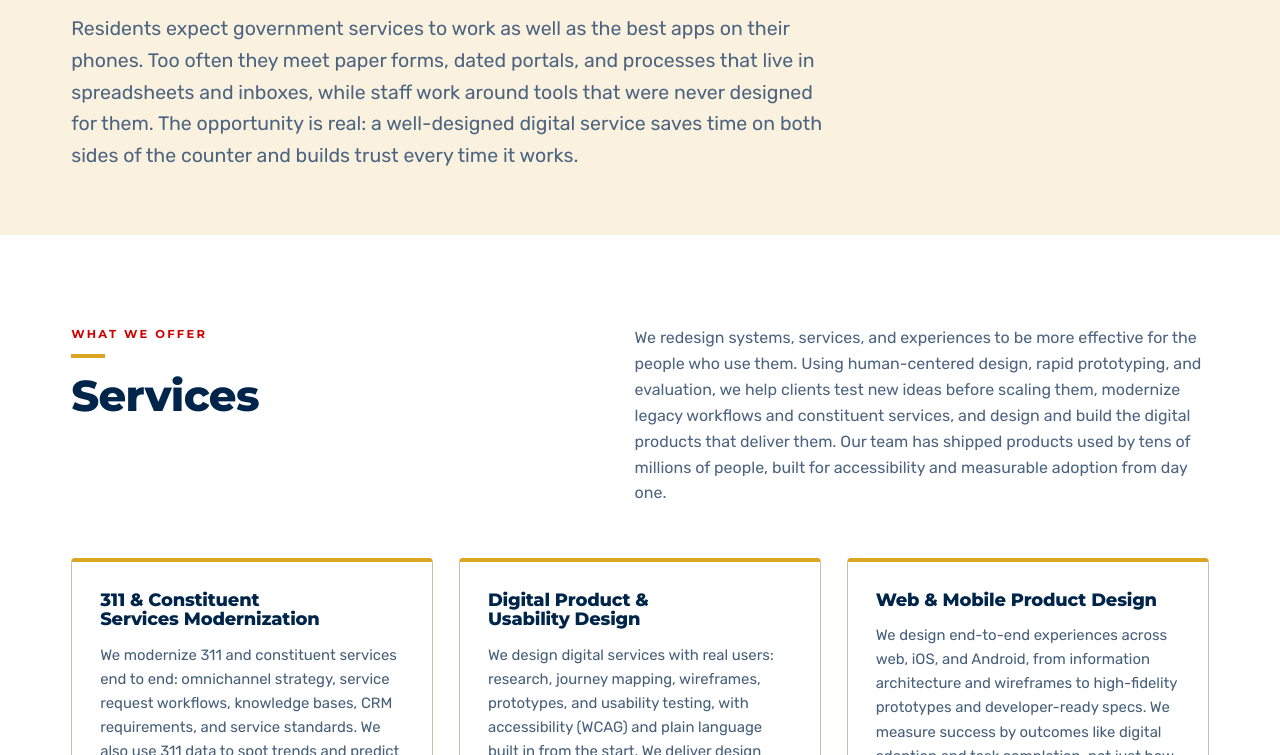
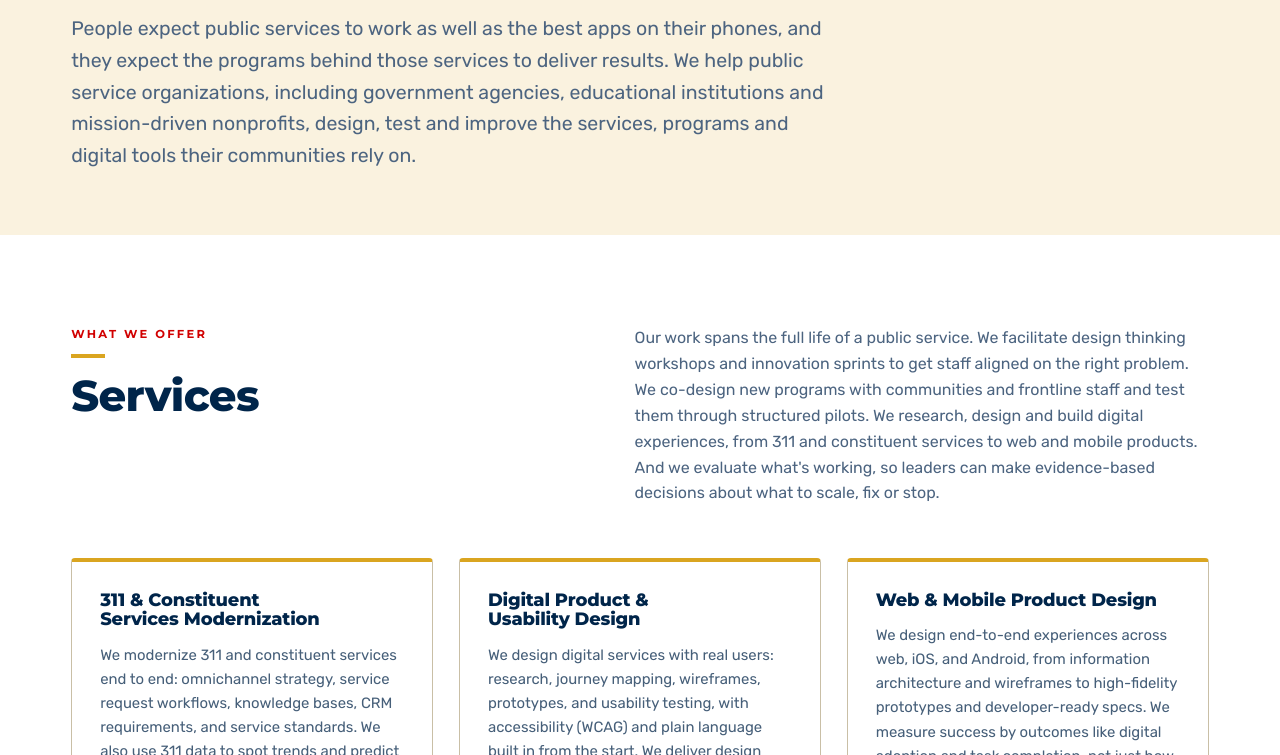
Before and after one commit to fivefights/tmf, a plain HTML site: page what-we-do/innovation-digital-experience/index.html in a window 1280 px wide. Shown: the part 345-1100 px from the top of the page. Drawn offline with Linux system fonts and the light colour scheme.

Commit message:
Innovation & Digital Experience: new intro and What We Offer copy
Client copy for the capability page's opening paragraph and the
paragraph above its service cards.

Co-Authored-By: Claude Opus 5.5 <noreply@anthropic.com>

```diff
--- a/what-we-do/innovation-digital-experience/index.html
+++ b/what-we-do/innovation-digital-experience/index.html
@@ -239,7 +239,7 @@
     <a class="crumb" href="../../what-we-do/"><span class="arw">&larr;</span> What We Do</a>
     <span class="eyebrow">Our Capabilities</span>
     <h1>Innovation &amp; Digital Experience</h1>
-    <p class="lede">Residents expect government services to work as well as the best apps on their phones. Too often they meet paper forms, dated portals, and processes that live in spreadsheets and inboxes, while staff work around tools that were never designed for them. The opportunity is real: a well-designed digital service saves time on both sides of the counter and builds trust every time it works.</p>
+    <p class="lede">People expect public services to work as well as the best apps on their phones, and they expect the programs behind those services to deliver results. We help public service organizations, including government agencies, educational institutions and mission-driven nonprofits, design, test and improve the services, programs and digital tools their communities rely on.</p>
   </div>
 </section>
 
@@ -251,7 +251,7 @@
         <h2>Services</h2>
       </div>
       <div class="body">
-        <p>We redesign systems, services, and experiences to be more effective for the people who use them. Using human-centered design, rapid prototyping, and evaluation, we help clients test new ideas before scaling them, modernize legacy workflows and constituent services, and design and build the digital products that deliver them. Our team has shipped products used by tens of millions of people, built for accessibility and measurable adoption from day one.</p>
+        <p>Our work spans the full life of a public service. We facilitate design thinking workshops and innovation sprints to get staff aligned on the right problem. We co-design new programs with communities and frontline staff and test them through structured pilots. We research, design and build digital experiences, from 311 and constituent services to web and mobile products. And we evaluate what's working, so leaders can make evidence-based decisions about what to scale, fix or stop.</p>
       </div>
     </div>
     <div class="svc-grid">
```
Also changed, not shown: src/pages/what-we-do/innovation-digital-experience.html (+2 -2 lines).
